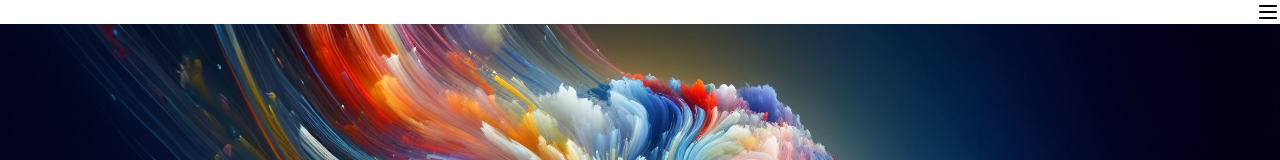
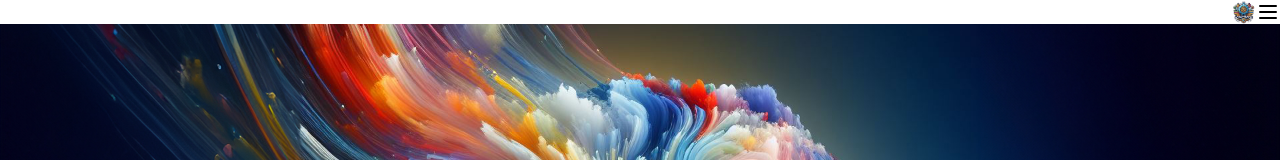
Before and after one commit to Memai2023/scrum-guide, a React (Vite) app: page / in a window 1280 px wide. Shown: the top 160 px of the page. Built offline with nearby package versions, Linux system fonts and the light colour scheme.

Commit message:
add layout

```diff
--- a/src/Pages/Layout/index.jsx
+++ b/src/Pages/Layout/index.jsx
@@ -34,6 +34,7 @@ const Layout = () => {
                         <NavLink className={({ isActive}) => isActive ?  styles.active : ''} to='artifacts'>Three Artifacts</NavLink>
                     </div>
                 }
+            <img src="../public/images/logo_transparent.png" alt="scrumbags logo" width={'25px'}/>
         </div>
         <Outlet />
         </>
```
Lines whose indentation alone changed are shown as unchanged.
